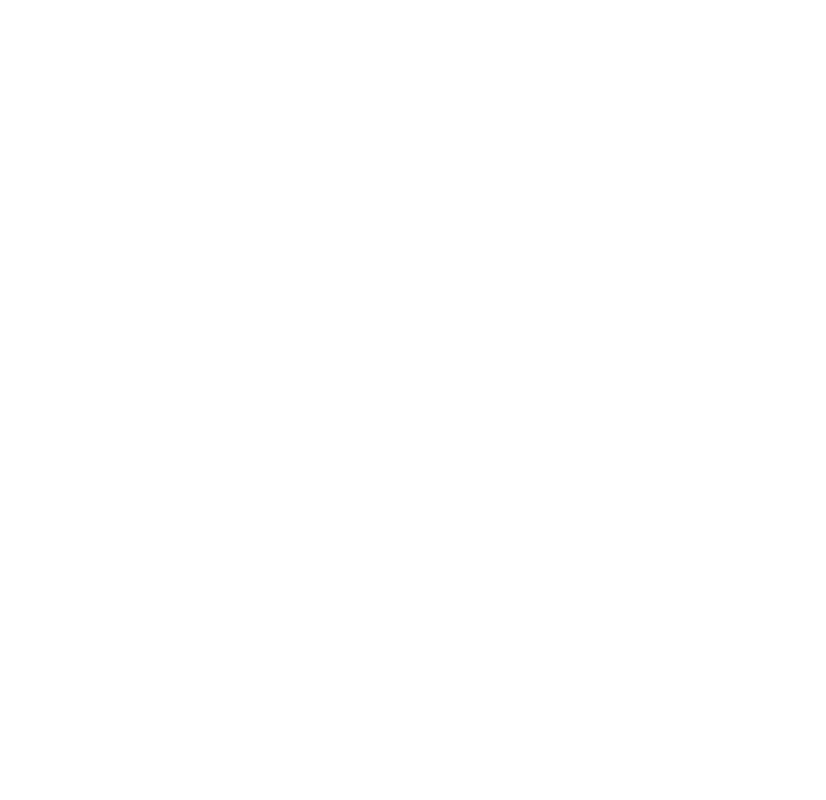
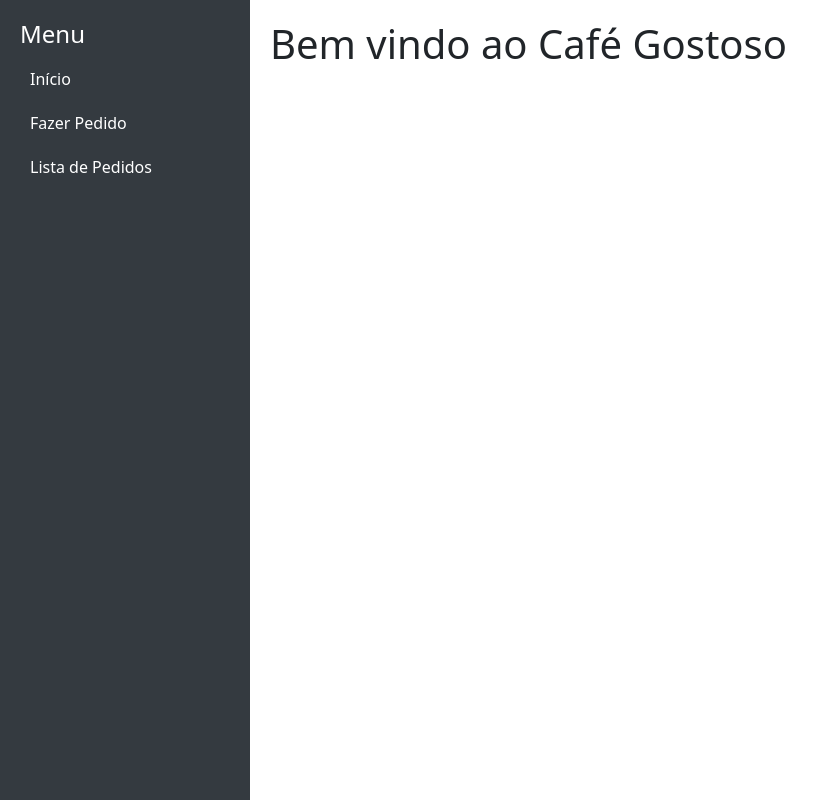
Before and after one commit to AzizCotrim/Projeto-Integrador---Universidade-Federal-do-Mato-Grosso-do-Sul, a plain HTML site: page index.html in a window 1280 px wide. Shown: the whole page, without its empty margins (0-826 px from the left). Drawn offline with nearby package versions, Linux system fonts and the light colour scheme.

Commit message:
Criação Sidebar

```diff
--- a/css/style.css
+++ b/css/style.css
@@ -0,0 +1,34 @@
+*{
+    margin: 0;
+    padding: 0;
+    box-sizing: border-box;
+}
+
+body {
+    min-height: 100vh;
+    display: flex;
+}
+
+.sidebar {
+    width: 250px;
+    background-color: #343a40;
+    padding: 20px;
+    color: white;
+}
+
+.sidebar a {
+    color: white;
+    text-decoration: none;
+    display: block;
+    padding: 10px;
+    border-radius: 5px;
+}
+
+.sidebar a:hover {
+    background-color: #495057;
+}
+
+.content {
+    flex-grow: 1;
+    padding: 20px;
+}
--- a/index.html
+++ b/index.html
@@ -9,6 +9,18 @@
 </head>
 <body>
 
+    <div class="sidebar">
+        <h4>Menu</h4>
+        <a href="#">Início</a>
+        <a href="#">Fazer Pedido</a>
+        <a href="#">Lista de Pedidos</a>
+    </div><!--sidebar-->
+
+    <div class="content">
+        <h1>Bem vindo ao Café Gostoso</h1>
+        <p></p>
+
+    </div><!--content-->
 
     <script src="https://code.jquery.com/jquery-3.6.0.min.js"></script>
     <script src="https://cdn.jsdelivr.net/npm/bootstrap@5.3.5/dist/js/bootstrap.bundle.min.js" integrity="sha384-k6d4wzSIapyDyv1kpU366/PK5hCdSbCRGRCMv+eplOQJWyd1fbcAu9OCUj5zNLiq" crossorigin="anonymous"></script>
```
